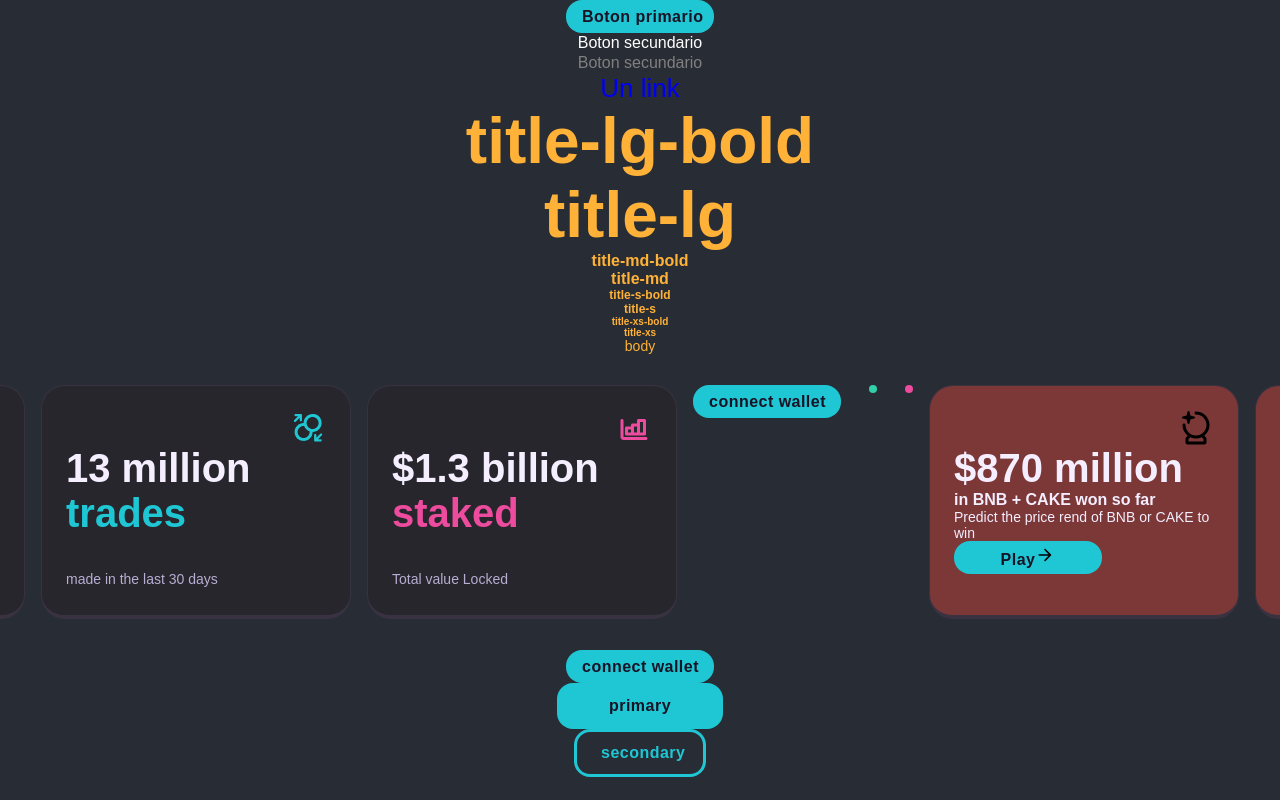
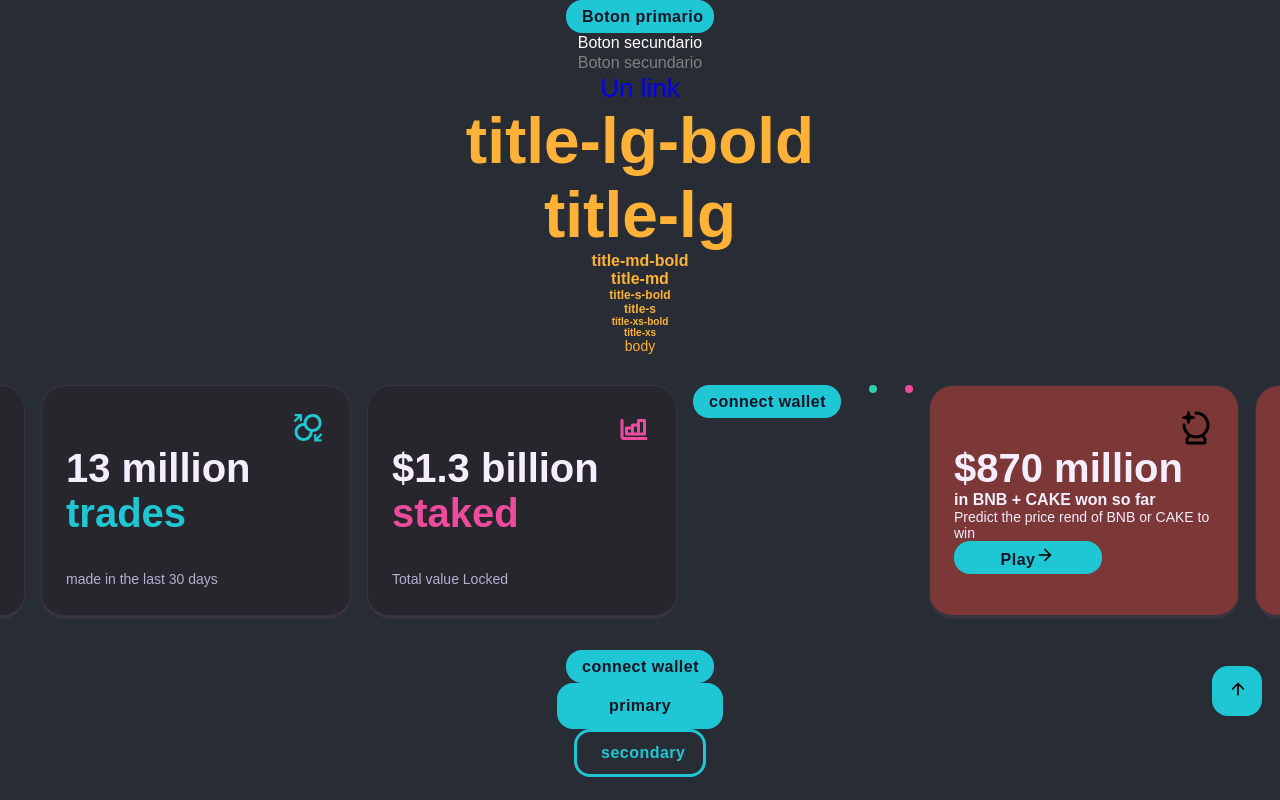
Before and after one commit to Develhope-e3/pancake-swap, a React (Create React App) app: page / in a window 1280 px wide. Shown: the top 800 px of the page. Built offline with nearby package versions, Linux system fonts and the light colour scheme.

Commit message:
Componente boton modificado con style para poder hacer el button side

```diff
--- a/package.json
+++ b/package.json
@@ -9,7 +9,7 @@
     "react": "^18.2.0",
     "react-dom": "^18.2.0",
     "react-scripts": "5.0.1",
-    "sass": "^1.66.1",
+    "sass": "^1.68.0",
     "web-vitals": "^2.1.4"
   },
   "scripts": {
--- a/src/App.css
+++ b/src/App.css
@@ -36,3 +36,10 @@
     transform: rotate(360deg);
   }
 }
+
+.side-button{
+  position: fixed;
+  right: 18px;
+  bottom: 84px;
+  display: inline;
+}
--- a/src/App.js
+++ b/src/App.js
@@ -174,6 +174,27 @@ function App() {
           label={"Contact"}
           className={"footer-anchor-secondary"}
           href={"www.google.es"}></Link>
+
+        <div class="side-button">
+          <Button
+            heightValue={50}
+            widthValue={50}
+            esPrimario={"primario"}
+            svg={
+                <svg
+                    viewBox="0 0 24 24"
+                    ml="4px"
+                    color="invertedContrast"
+                    width="20px"
+                    xmlns="http://www.w3.org/2000/svg"
+                    class="slide-arrow">
+                    <path d="M13 19V7.83001L17.88 12.71C18.27 13.1 18.91 13.1 19.3 12.71C19.69 12.32 19.69 11.69 19.3 11.3L12.71 4.71001C12.32 4.32001 11.69 4.32001 11.3 4.71001L4.69997 11.29C4.30997 11.68 4.30997 12.31 4.69997 12.7C5.08997 13.09 5.71997 13.09 6.10997 12.7L11 7.83001V19C11 19.55 11.45 20 12 20C12.55 20 13 19.55 13 19Z"></path>
+                </svg>
+            }
+            onClick={""}
+          />
+        </div>
+
       </header>
     </div>
   );
--- a/src/componentes/Button/Button.js
+++ b/src/componentes/Button/Button.js
@@ -12,11 +12,11 @@ import "./Button.scss";
  * @returns Estructura HTML
  */
 
-export const Button = ({ texto, esPrimario, onClick, svg }) => {
+export const Button = ({ texto, esPrimario, onClick, svg ,widthValue,heightValue}) => {
   const className = esPrimario ? "primario" : "secundario";
 
   return (
-    <button className={className} onclick={onClick}>
+    <button className={className} onclick={onClick} style={{width:widthValue, height:heightValue}}>
       {texto}
       {svg && svg}
     </button>
```
Also changed, not shown: 2 other files (tests, documents, lock files or other folders).
